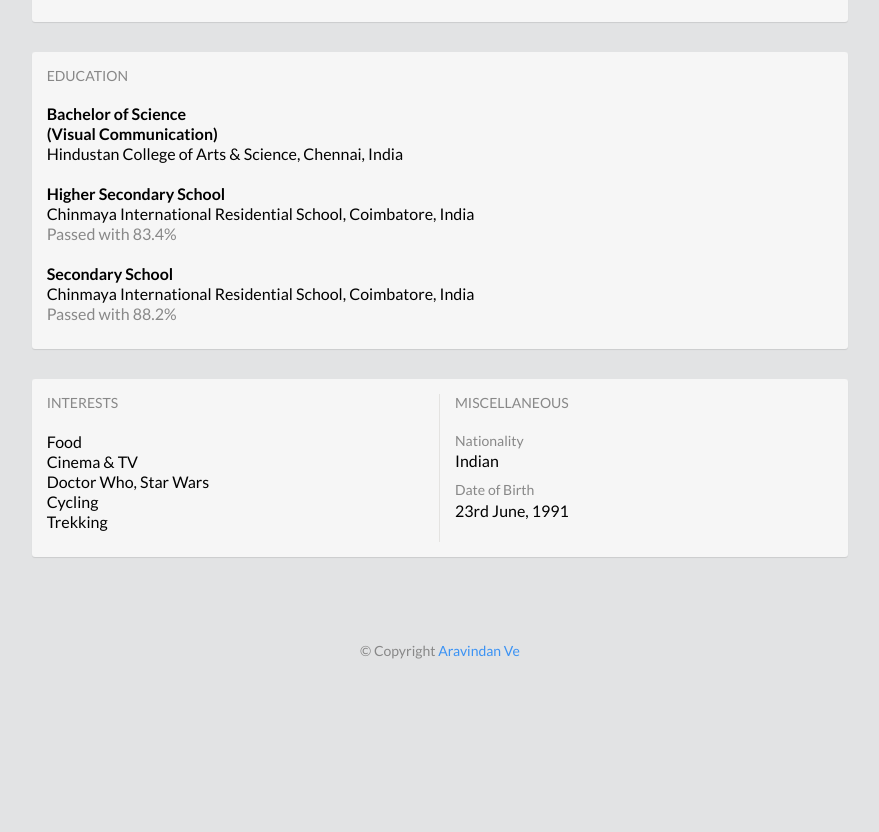
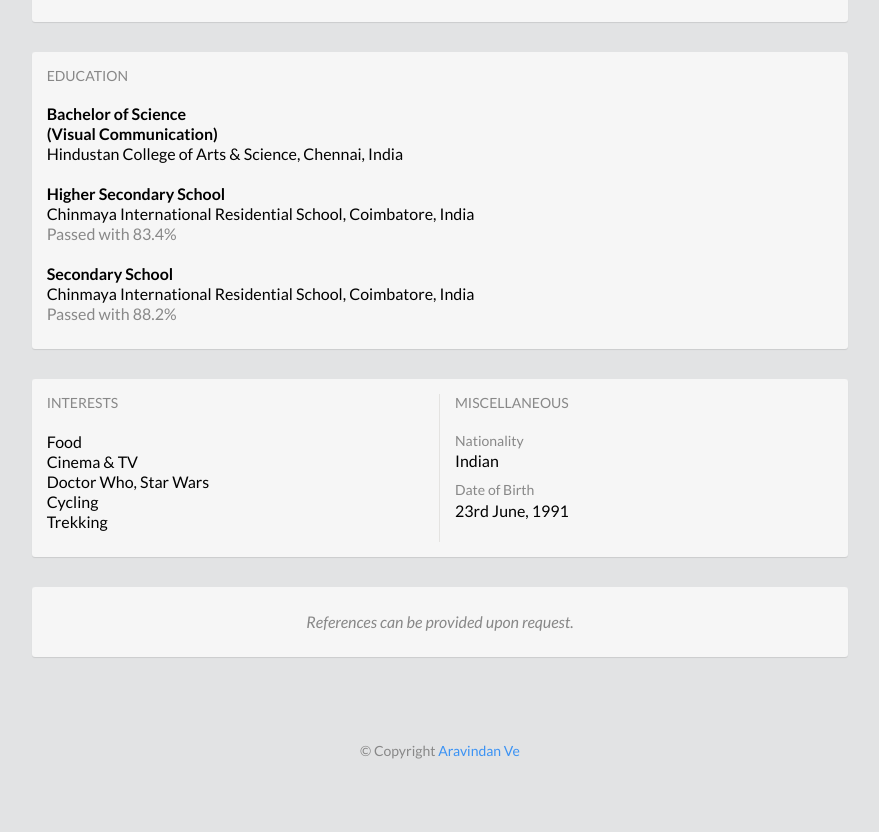
Before and after one commit to aravindanve/aravindanve.github.io, a website: page resume/index.html in a window 1280 px wide. Shown: the part 5280-6112 px from the top of the page, without its empty margins (200-1079 px from the left). Before the commit the page ends 6024 px from the top, so only its background shows below. Drawn offline with nearby package versions, Linux system fonts and the light colour scheme.

Commit message:
added references line

```diff
--- a/resume/index.html
+++ b/resume/index.html
@@ -674,6 +674,17 @@
                                             </div>
                                         </div>
                                     </div>
+                                    <!-- // -->
+                                </div>
+                            </div>
+                            <!-- // -->
+                            <div class="resume-section">
+                                <div class="row">
+                                    <div class="col sm-12">
+                                        <div class="rs-para text-muted text-center">
+                                            <i>References can be provided upon request.</i>
+                                        </div>
+                                    </div>
                                 </div>
                             </div>
                             <!-- // -->
```
